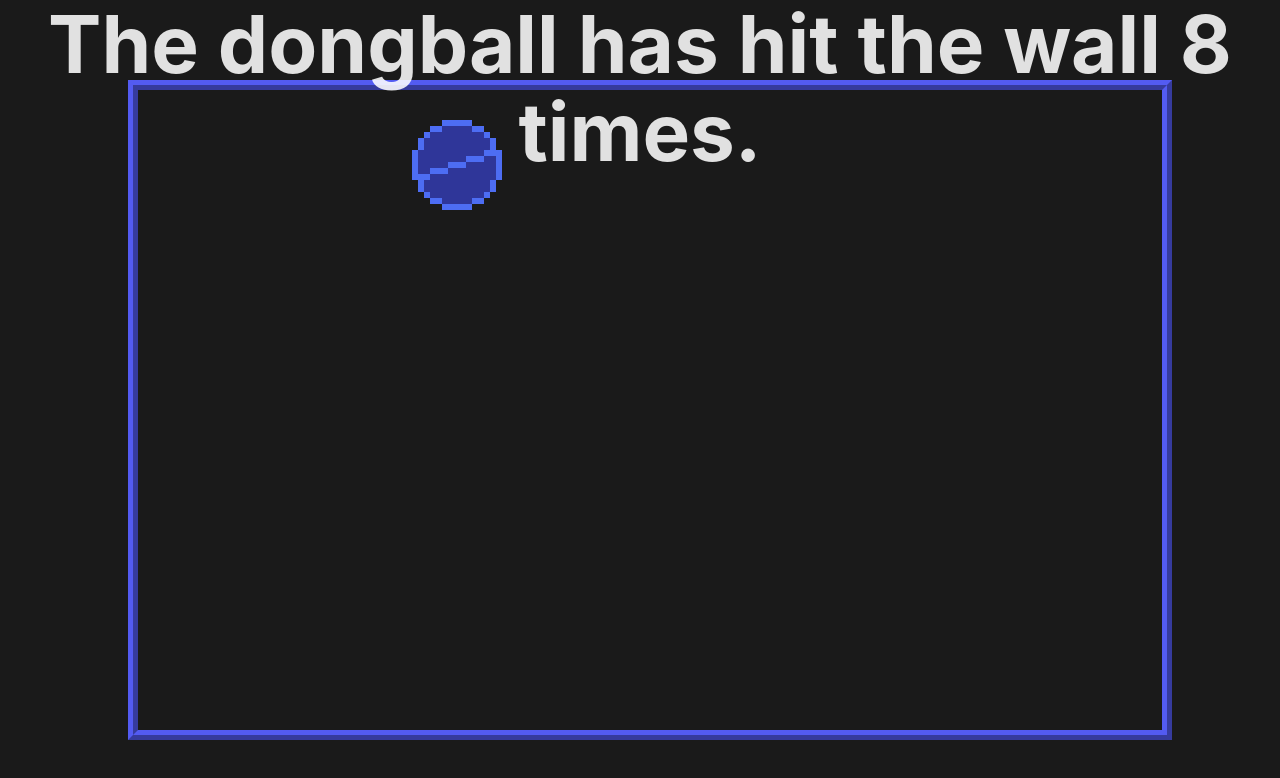
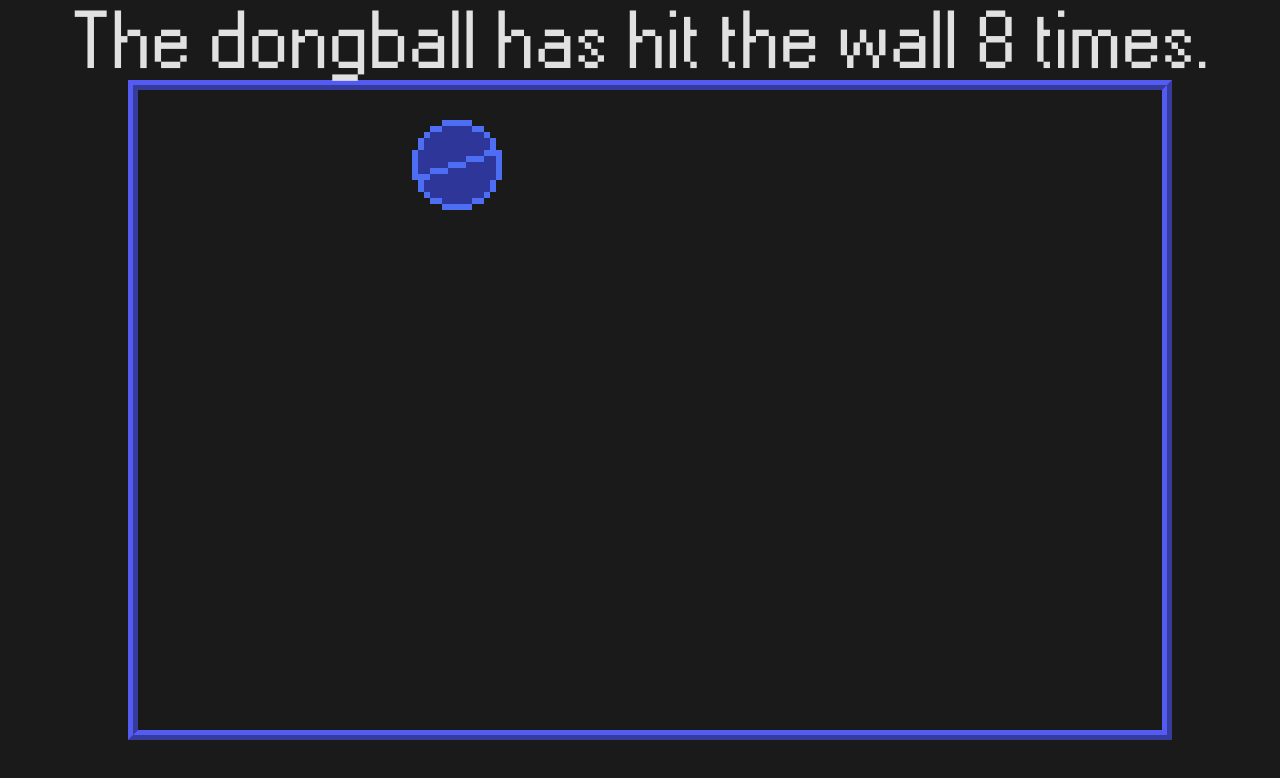
Before and after one commit to Dr-Gomez/windong, a website built with Vite: page index.html in a window 1280 px wide. Built offline with nearby package versions, Linux system fonts and the light colour scheme.

Commit message:
adds font to project

```diff
--- a/src/main.ts
+++ b/src/main.ts
@@ -1,5 +1,6 @@
 import "./style.css";
 import "./main.css";
+import font from "./assets/w95fa.woff";
 import ball from "./assets/ball.png";
 
 const zone: number = 20;
@@ -16,6 +17,10 @@ function updateCount() {
 
 updateCount();
 counter.id = "counter";
+
+const fontface = new FontFace("win", `url(${font})`);
+document.fonts.add(fontface);
+document.body.style.fontFamily = "win";
 
 document.body.appendChild(counter);
 
--- a/src/style.css
+++ b/src/style.css
@@ -1,5 +1,4 @@
 :root {
-  font-family: Inter, system-ui, Avenir, Helvetica, Arial, sans-serif;
   line-height: 1.5;
   font-weight: 400;
 
```
Also changed, not shown: src/assets/w95fa.woff (added).
